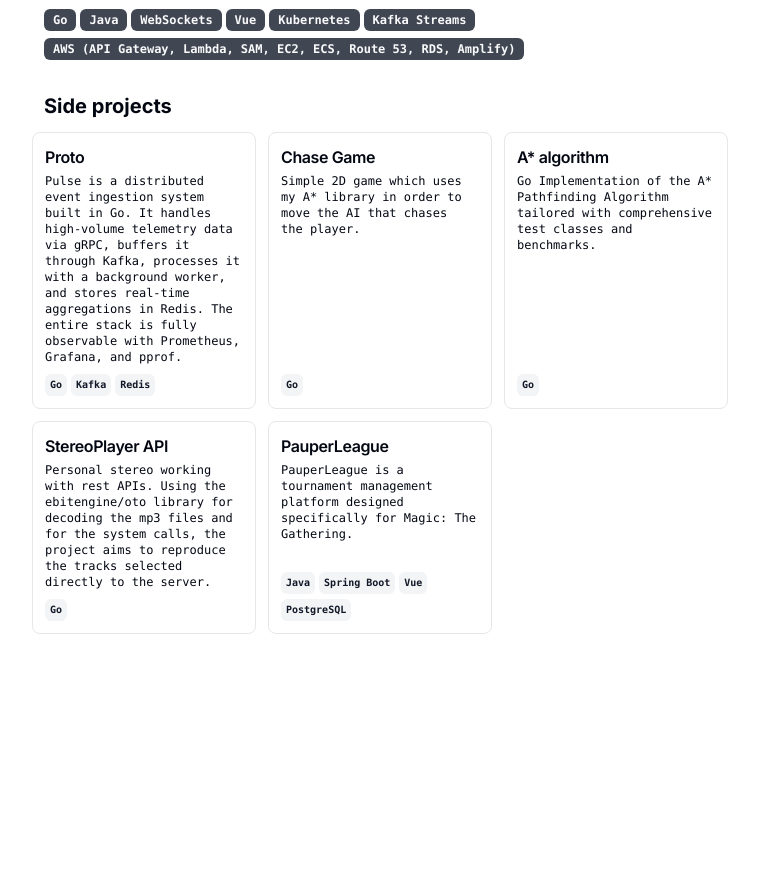
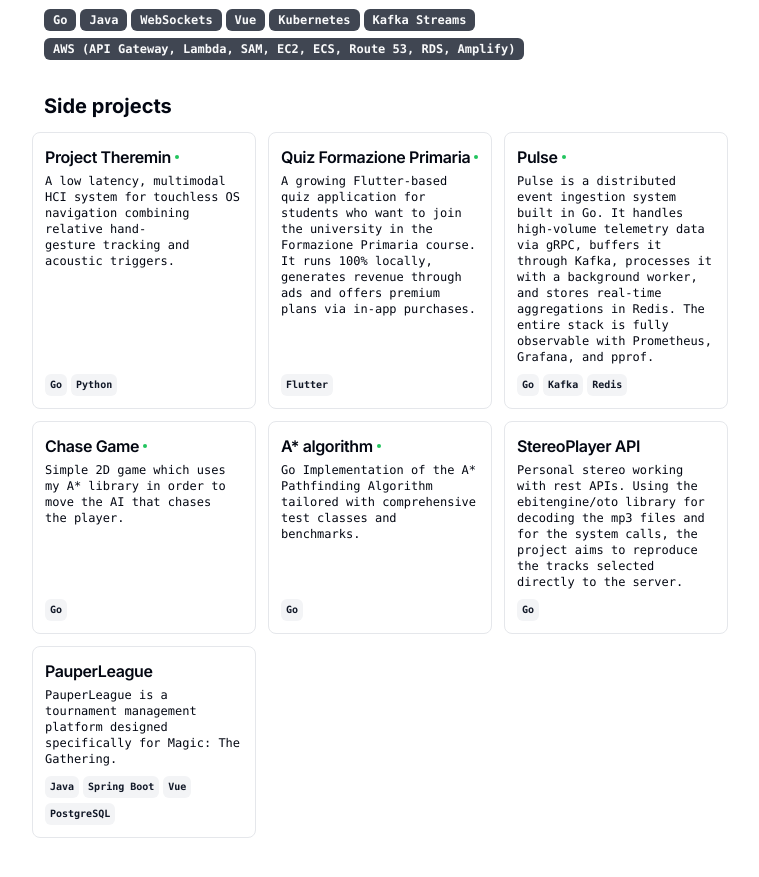
Before and after one commit to matteo00gm/CV_Matteo_Grosso, a Next.js app: page / in a window 1280 px wide. Shown: the part 1640-2517 px from the top of the page, without its empty margins (260-1019 px from the left). Before the commit the page ends 2338 px from the top, so only its background shows below. Built offline with nearby package versions, Linux system fonts and the light colour scheme.

Commit message:
add: quiz app + project theremin

```diff
--- a/src/data/resume-data.tsx
+++ b/src/data/resume-data.tsx
@@ -167,7 +167,33 @@ export const RESUME_DATA = {
   ],
   projects: [
     {
-      title: "Proto",
+      title: "Project Theremin",
+      techStack: [
+        "Go", "Python",
+      ],
+      description:
+        "A low latency, multimodal HCI system for touchless OS navigation combining relative hand-gesture tracking and acoustic triggers.",
+      logo: ConsultlyLogo,
+      link: {
+        label: "",
+        href: "https://github.com/matteo00gm/project-theremin",
+      },
+    },
+    {
+      title: "Quiz Formazione Primaria",
+      techStack: [
+        "Flutter",
+      ],
+      description:
+        "A growing Flutter-based quiz application for students who want to join the university in the Formazione Primaria course. It runs 100% locally, generates revenue through ads and offers premium plans via in-app purchases.",
+      logo: ConsultlyLogo,
+      link: {
+        label: "",
+        href: "https://play.google.com/store/apps/details?id=com.matteogrosso.fp_quiz_app",
+      },
+    },
+    {
+      title: "Pulse",
       techStack: [
         "Go", "Kafka", "Redis",
       ],
@@ -176,7 +202,7 @@ export const RESUME_DATA = {
       logo: ConsultlyLogo,
       link: {
         label: "",
-        href: "",
+        href: "https://github.com/matteo00gm/pulse",
       },
     },
     {
@@ -189,7 +215,7 @@ export const RESUME_DATA = {
       logo: ConsultlyLogo,
       link: {
         label: "",
-        href: "",
+        href: "https://github.com/matteo00gm/chase-game",
       },
     },
     {
@@ -202,7 +228,7 @@ export const RESUME_DATA = {
       logo: ConsultlyLogo,
       link: {
         label: "",
-        href: "",
+        href: "https://github.com/matteo00gm/go-astar",
       },
     },
     {
```
